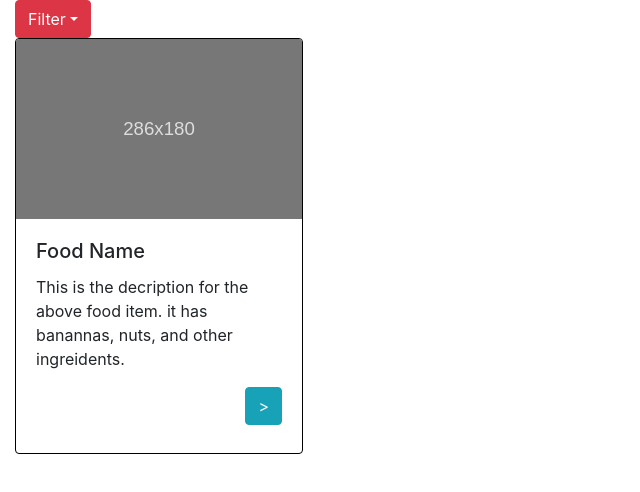
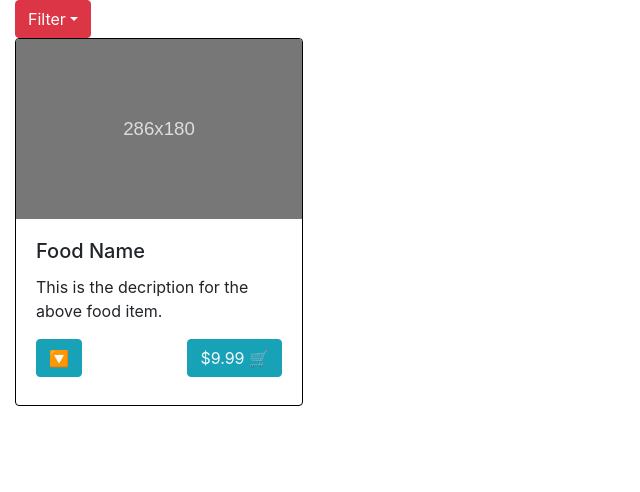
Before and after one commit to LisaEbner/urbanorganics, a React (Create React App) app in the folder client/: page / in a window 1280 px wide. Shown: the top 492 px of the page, without its empty margins (0-640 px from the left). Built offline with nearby package versions, Linux system fonts and the light colour scheme.

Commit message:
create store card modal

```diff
--- a/client/src/pages/Store.js
+++ b/client/src/pages/Store.js
@@ -3,20 +3,64 @@ import React, { useState } from "react";
 function StorePage() {
 
   const [foodName, setFoodName] = useState("Food Name");
-  const [foodDescription, setFoodDescription] = useState("This is the decription for the above food item. it has banannas, nuts, and other ingreidents.");
-  const [nutritionFacts, setNutritionFacts] = useState("Nutitrional Facts not found.")
+  const [foodImage, setFoodImage] = useState("./placeHolders/286x180.svg")
+  const [foodDescription, setFoodDescription] = useState("This is the decription for the above food item.");
+  const [foodIngredients, setFoodIngredients] = useState("Bananas, nuts, flower, honey, egg.");
+  const [nutritionFacts, setNutritionFacts] = useState("Nutitrional Facts not found.");
+  const [foodPrice, setFoodPrice] = useState(9.99);
 
 
   function StoreCard(props) {
 
     return (
-      <div className="card" style={{ width: "18rem", border: "solid 1px black" }}>
-        <img className="card-img-top" src="./placeHolders/286x180.svg" alt="food item image"></img>
-        <div className="card-body">
-          <h5 className="card-title">{props.foodName}</h5>
-          <p className="card-text">{props.foodDescription}</p>
-          <a className="btn btn-info text-light h1 float-right" href="#">></a>
+      <div>
+
+
+        <div className="card" style={{ width: "18rem", border: "solid 1px black" }}>
+          <img className="card-img-top" src={props.foodImage} alt="food item image"></img>
+          <div className="card-body">
+            <h5 className="card-title">{props.foodName}</h5>
+            <p className="card-text">{props.foodDescription}</p>
+            <div className="row">
+              <div className="col-sm-12">
+                <button className="btn btn-info text-light h1" data-toggle="modal" data-target="#storeCardModal">🔽</button>
+                <button className="btn btn-info text-light h1 float-right" href="#">${props.foodPrice} 🛒</button>
+              </div>
+              <div className="col-sm-6">
+              </div>
+            </div>
+
+          </div>
         </div>
+
+
+        {/* Modal */}
+        <div className="modal fade" id="storeCardModal" tabindex="-1" role="dialog" aria-labelledby="storeCardModalTitle" aria-hidden="true">
+          <div className="modal-dialog modal-dialog-centered modal-lg" role="document">
+            <div className="modal-content">
+              <div className="modal-header">
+                <h5 className="modal-title" id="modalFoodTitle">{props.foodName}</h5>
+                <button type="button" className="close" data-dismiss="modal" aria-label="Close">
+                  <span aria-hidden="true">&times;</span>
+                </button>
+              </div>
+              <div className="modal-body">
+                <img className="pb-2" src="./placeHolders/572x360.svg" alt="bigFoodImage"></img>
+
+                <p className="card-text">Description: {props.foodDescription}</p>
+                <p className="card-text">Ingredients: {props.foodIngredients}</p>
+                <p className="card-text">Nutitrional Facts: {props.nutritionFacts}</p>
+
+              </div>
+              <div className="modal-footer">
+                <button type="button" className="btn btn-secondary" data-dismiss="modal">Close</button>
+                <button type="button" className="btn btn-primary">Save changes</button>
+              </div>
+            </div>
+          </div>
+        </div>
+
+
       </div>
     )
   }
@@ -46,6 +90,7 @@ function StorePage() {
     )
   }
 
+
   return (
     <div className="container-fluid mx-auto">
       <div className="row">
@@ -53,7 +98,7 @@ function StorePage() {
           <FilterDropdown />
         </div>
       </div>
-      <StoreCard foodName={foodName} foodDescription={foodDescription} />
+      <StoreCard foodName={foodName} foodImage={foodImage} foodIngredients={foodIngredients} foodDescription={foodDescription} nutritionFacts={nutritionFacts} foodPrice={foodPrice} />
 
     </div>
   )
```
Also changed, not shown: client/public/placeHolders/572x360.svg (added).
